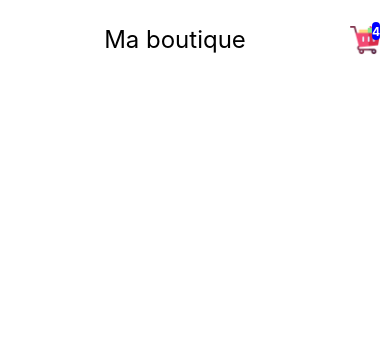
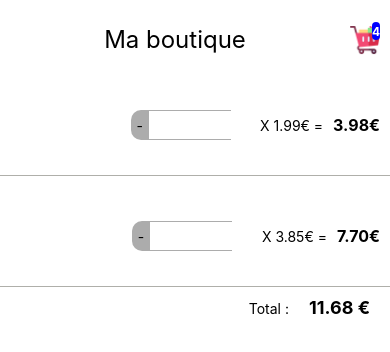
Before and after one commit to champix56/2025-11-19-FRNCV1, a React Native app: screen / in a window 390 px wide. Shown: the top 352 px of the page. Built offline with nearby package versions, Linux system fonts and the light colour scheme; data requests are answered from the project's data file.

Commit message:
usage deconnecter du cmp

```diff
--- a/src/App.tsx
+++ b/src/App.tsx
@@ -10,7 +10,10 @@ import { SafeAreaProvider } from 'react-native-safe-area-context';
 import Banner from './components/ui/Banner/Banner';
 import { Provider } from 'react-redux';
 import store from './store/store';
+import CartList from './components/ui/lists/CartList/CartList.connected';
+// import CartListUC from './components/ui/lists/CartList/CartList';
 function App() {
+
   return (
     <Provider store={store}>
       <SafeAreaProvider>
@@ -18,6 +21,8 @@ function App() {
         <View style={{ paddingTop: 25 }}>
           <Banner text="Ma boutique" />
         </View>
+        <CartList />
+        {/* {state.length>0&&<CartListUC products={[{...state[0],quantity:10}]} addQuantityProductInCartById={()=>{}} removeQuantityProductInCartById={()=>{}} />} */}
       </SafeAreaProvider>
     </Provider>
   );
```
